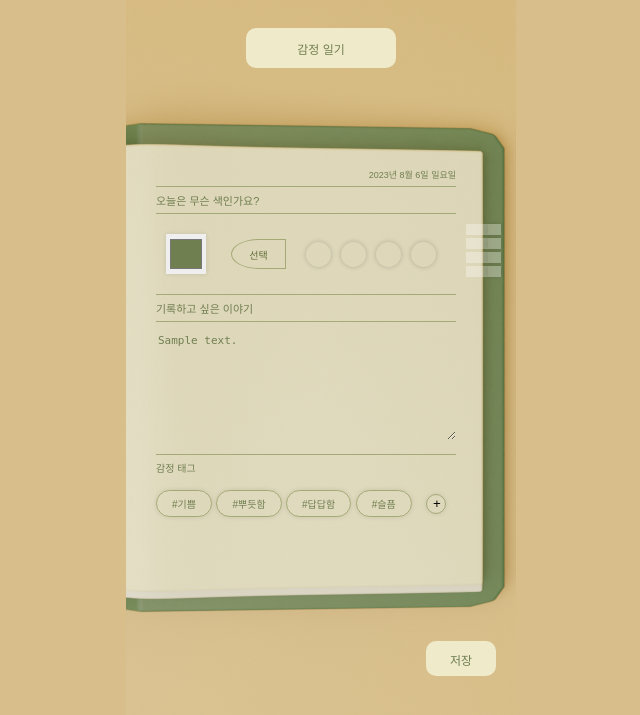
After one commit to moribkim/StepUp, a Django app: page /record_edit/1/ in a window 1280 px wide. The commit adds this page. Shown: the top 715 px of the page, without its empty margins (319-959 px from the left). Run offline with Django 4.2, Linux system fonts and the light colour scheme; tables that the repository leaves empty hold one stand-in row (values such as "Sample post").

Commit message:
record edit page

```diff
--- a/blanket/blanket/urls.py
+++ b/blanket/blanket/urls.py
@@ -32,5 +32,7 @@ urlpatterns = [
     path('account/',include('account.urls')),
     path('mood_calendar/', mood_calendar, name="mood_calendar"),
     path('mood_calendar/<int:year>-<int:month>-<int:day>/', mood_detail, name='mood_detail'),
+    path('record_edit/<int:id>/', record_edit, name="record_edit"),
+    path('record_update/<int:id>/', record_update, name="record_update"),
     path('quote/', home.quote, name='quote')
 ]
--- a/blanket/calenDar/templates/mood_detail.html
+++ b/blanket/calenDar/templates/mood_detail.html
@@ -34,6 +34,7 @@
             <li>{{ word.name }}</li>
         {% endfor %}
     </ul>
+    <a href="{% url 'record_edit' mood.id %}">수정하기</a>
 </body>
 
 </html>
--- a/blanket/calenDar/views.py
+++ b/blanket/calenDar/views.py
@@ -85,3 +85,14 @@ def get_mood_colors(date):
         return mood_colors
     else:
         return []
+
+def record_edit(request, id):
+    edit_mood = Mood.objects.get(id=id)
+    colors = edit_mood.color_set.all()
+    words = edit_mood.word_set.all()
+
+    # year = edit_mood.created_at.year
+    # month = edit_mood.created_at.month
+    # day = edit_mood.created_at.day
+
+    return render(request, 'record_edit.html', {'mood':edit_mood, 'colors': colors, 'words': words})
--- /dev/null
+++ b/blanket/record/templates/record_edit.html
@@ -0,0 +1,577 @@
+{% load static %}
+<!DOCTYPE html>
+<html lang="en">
+    <head>
+        <meta charset="UTF-8">
+        <meta http-equiv="X-UA-Compatible" content="IE=edge">
+        <meta name="viewport" content="width=device-width, initial-scale=1.0">
+        <title>Mood Record</title>
+    </head>
+    <body>
+        <div class="title">감정 일기</div>
+
+        <form method="post" id="mood-form" action="{% url 'record_update' mood.id %}">
+            {% csrf_token %}
+            <div id="date-display"></div>
+            <div class="sub-title">오늘은 무슨 색인가요?</div>
+            <div class="horizontal-container">
+                <div class="left">
+                    <div class="horizontal-container">
+                        <input type="color" id="colorpicker" value="#707f50">
+                        <button id="ok-button">선택</button>
+                    </div>
+                </div>
+                <div class="right" id="selected-colors-container">
+                    <div class="selected-color"></div>
+                    <div class="selected-color"></div>
+                    <div class="selected-color"></div>
+                    <div class="selected-color"></div>
+                </div>
+                <div class="sticky-note-container">
+                    <div class="sticky-note">
+                        <div class="color-rectangle"></div>
+                    </div>
+                    <div class="sticky-note">
+                        <div class="color-rectangle"></div>
+                    </div>
+                    <div class="sticky-note">
+                        <div class="color-rectangle"></div>
+                    </div>
+                    <div class="sticky-note">
+                        <div class="color-rectangle"></div>
+                    </div>
+                </div>
+            </div>
+
+            <div id="color-error">최대 4개만 선택하시오</div>
+            <div class="sub-title">기록하고 싶은 이야기</div>
+            <div class="vertical-container">
+                <div class="diary">
+                    <textarea class="textbox" name="text" rows="8" cols="50" placeholder="입력하세요...">{{mood.text}}</textarea>
+                </div>
+
+                <div class="small-title">감정 태그</div>
+                <div id="word-selection-container">
+                    <div class="word-row">
+                        <div class="word-choice">#기쁨</div>
+                        <div class="word-choice">#뿌듯함</div>
+                        <div class="word-choice">#답답함</div>
+                        <div class="word-choice">#슬픔</div>
+                        <button class="more-options-button">+</button>
+                    </div>
+                    <div class="more-options">
+                        <div id="more-options-container">
+                            <div class="word-row">
+                                <div class="word-choice">#상쾌함</div>
+                                <div class="word-choice">#고마움</div>
+                                <div class="word-choice">#두려움</div>
+                                <div class="word-choice">#불안함</div>
+                            </div>
+                            <div class="word-row">
+                                <div class="word-choice">#시원함</div>
+                                <div class="word-choice">#아늑함</div>
+                                <div class="word-choice">#서운함</div>
+                                <div class="word-choice">#우울함</div>
+                            </div>
+                        </div>
+                    </div>
+                </div>
+            </div>
+
+            <input type="hidden" name="selected_colors" id="selected-colors-input">
+            <input type="hidden" name="selected_words" id="selected-words-input">
+
+            <!--previous color-->
+            <div id="previous-colors-container" style="display: none;">
+                {% for color in colors %}
+                    {% if forloop.counter <= 4 %}
+                        <div class="previous-color" style="display: none;">{{ color.code }}</div>
+                    {% endif %}
+                {% endfor %}
+            </div>
+
+            <!--previous word-->
+            <div id="previous-words-container" style="display: none;">
+                {% for word in words %}
+                    {% if forloop.counter <= 4 %}
+                        <div class="previous-word" style="display: none;">{{ word.name }}</div>
+                    {% endif %}
+                {% endfor %}
+            </div>
+
+        </form>
+        <div class="submit-container"><input type="submit" id="submit-button" value="저장"></div>
+
+    </body>
+</html>
+
+<script>
+    var colorPicker = document.getElementById('colorpicker');
+    var okButton = document.getElementById('ok-button');
+    var selectedColorsContainer = document.getElementById('selected-colors-container');
+    var selectedColorsInput = document.getElementById('selected-colors-input');
+    var selectedColors = [];
+
+    var previousColors = document.querySelectorAll('.previous-color');
+
+    okButton.addEventListener('click', function(event) {
+        event.preventDefault(); // Prevent form submission
+
+        var selectedColor = colorPicker.value;
+        if (selectedColors.length >= 4) {
+            // Display error message
+            var errorMessage = document.getElementById('color-error');
+            errorMessage.style.display = 'inline';
+            okButton.disabled = true;
+        } else {
+            selectedColors.push(selectedColor);
+            addSelectedColorElement(selectedColor);
+            // Hide error message if previously displayed
+            var errorMessage = document.getElementById('color-error');
+            errorMessage.style.display = 'none';
+        }
+    });
+
+    function addSelectedColorElement(color) {
+        // Check if there are any empty containers
+        var emptyContainers = document.querySelectorAll('.selected-color:not(.filled)');
+        var emptyContainer = emptyContainers[0]; // Get the first empty container
+
+        if (emptyContainer) {
+            // Fill the first empty container with the selected color
+            emptyContainer.style.backgroundColor = color;
+            emptyContainer.classList.add('filled');
+
+            emptyContainer.addEventListener('mouseover', function () {
+                addUndoButton(emptyContainer);
+            });
+            emptyContainer.addEventListener('mouseout', function () {
+                removeUndoButton(emptyContainer);
+            });
+            emptyContainer.addEventListener('click', function () {
+                removeSelectedColor(color, emptyContainer);
+            });
+
+            updateSelectedColorsInput();
+        }
+    }
+
+    function addUndoButton(selectedColorElement) {
+        var undoButton = document.createElement('div');
+        undoButton.classList.add('undo-button');
+        undoButton.textContent = 'X';
+        undoButton.addEventListener('click', function (event) {
+            event.stopPropagation();
+            var color = selectedColorElement.style.backgroundColor;
+            removeSelectedColor(color, selectedColorElement);
+        });
+
+        selectedColorElement.appendChild(undoButton);
+    }
+
+    function removeUndoButton(selectedColorElement) {
+        var undoButton = selectedColorElement.querySelector('.undo-button');
+        if (undoButton) {
+            selectedColorElement.removeChild(undoButton);
+        }
+    }
+
+    function removeSelectedColor(color, element) {
+        var colorIndex = selectedColors.indexOf(color);
+        if (colorIndex !== -1) {
+            selectedColors.splice(colorIndex, 1);
+        }
+        element.style.backgroundColor = ''; // Clear the background color
+        element.classList.remove('filled'); // Remove the 'filled' class
+
+        updateSelectedColorsInput();
+
+        if (selectedColors.length < 4) {
+            okButton.disabled = false;
+        }
+    }
+
+    function updateSelectedColorsInput() {
+        selectedColorsInput.value = selectedColors.join(',');
+    }
+
+    function updateColorRectangles() {
+        var colorRectangles = document.querySelectorAll('.color-rectangle');
+
+        for (var i = 0; i < colorRectangles.length; i++) {
+            if (selectedColors[i]) {
+                colorRectangles[i].style.backgroundColor = selectedColors[i];
+            } else {
+                colorRectangles[i].style.backgroundColor = 'transparent';
+            }
+        }
+    }
+
+    function updateSelectedColorsInput() {
+        selectedColorsInput.value = selectedColors.join(',');
+        updateColorRectangles();
+    }
+
+    var wordChoices = document.querySelectorAll('.word-choice');
+    var moreOptionsButton = document.querySelector('.more-options-button');
+    var moreOptionsContainer = document.getElementById('more-options-container');
+    var selectedWords = [];
+
+    var previousWords = document.querySelectorAll('.previous-word');
+
+    // Load previous colors&words info
+    window.onload=function(){
+        event.preventDefault();
+
+        // (1) previous colors info
+        for (var i=0; i<previousColors.length; i++) {
+            var selectedColor = previousColors[i].innerHTML;
+            if (selectedColors.length >= 4) {
+                // Display error message
+                var errorMessage = document.getElementById('color-error');
+                errorMessage.style.display = 'inline';
+                okButton.disabled = true;
+            } else {
+                selectedColors.push(selectedColor);
+                addSelectedColorElement(selectedColor);
+                // Hide error message if previously displayed
+                var errorMessage = document.getElementById('color-error');
+                errorMessage.style.display = 'none';
+            }
+        }
+
+        // (2) previous words info
+        for (var i=0; i<previousWords.length; i++) {
+            var selectedWord = previousWords[i].innerHTML;
+
+            wordChoices.forEach(function(wordChoice) {
+                if (wordChoice.innerHTML == selectedWord) {
+                    toggleWordChoice(wordChoice);
+                }
+            });
+        }
+    }
+
+    wordChoices.forEach(function(wordChoice) {
+        wordChoice.addEventListener('click', function() {
+        toggleWordChoice(wordChoice);
+        });
+    });
+
+    moreOptionsButton.addEventListener('click', function(event) {
+        event.preventDefault(); // Prevent form submission
+        toggleMoreOptions();
+    });
+
+    function toggleWordChoice(wordChoice) {
+        var isSelected = wordChoice.dataset.selected === 'true';
+
+        if (isSelected) {
+          wordChoice.dataset.selected = 'false';
+          wordChoice.classList.remove('selected');
+        } else {
+          wordChoice.dataset.selected = 'true';
+          wordChoice.classList.add('selected');
+        }
+    }
+
+    function toggleMoreOptions() {
+        moreOptionsContainer.style.visibility =
+        moreOptionsContainer.style.visibility === 'hidden' ? 'visible' : 'hidden';
+    }
+</script>
+
+<script>
+    var submitButton = document.getElementById('submit-button');
+    submitButton.addEventListener('click', function() {
+
+        var selectedWords = Array.from(document.querySelectorAll('.word-choice[data-selected="true"]'));
+            var selectedWordsInput = document.getElementById('selected-words-input');
+            selectedWordsInput.value = selectedWords.map(function(word) {
+                return word.textContent;
+            }).join(',');
+
+        var form = document.getElementById('mood-form');
+        form.submit();
+    });
+</script>
+
+<script>
+    const currentDate = new Date();
+
+    const daysOfWeek = ['일요일', '월요일', '화요일', '수요일', '목요일', '금요일', '토요일'];
+
+    const year = currentDate.getFullYear();
+    const month = currentDate.getMonth() + 1;
+    const day = currentDate.getDate();
+    const dayOfWeek = daysOfWeek[currentDate.getDay()];
+
+    const formattedDate = `${year}년 ${month}월 ${day}일 ${dayOfWeek}`;
+
+    const dateDisplayElement = document.getElementById('date-display');
+    dateDisplayElement.textContent = formattedDate;
+</script>
+
+<style>
+    body {
+        text-align: center;
+        font-family: Arial, sans-serif;
+        display: flex;
+        flex-direction: column;
+        background: #D7BE8B;
+        background-image: url(/static/book_crop.png);
+        background-position: top;
+        background-repeat: no-repeat;
+        color: #707f50;
+    }
+
+    form {
+        width: 300px;
+        margin-top: 80px;
+        padding: 20px 0px;
+        margin-left: -30px;
+        background-color: transparent;
+        display: flex;
+        flex-direction: column;
+        align-self: center;
+        border-color: transparent;
+    }
+
+    .title {
+        font-size: 12px;
+        background-color: #efeaca;
+        border-radius: 10px;
+        width: 130px;
+        height: 20px;
+        display: flex;
+        justify-content: center;
+        align-items: center;
+        align-self: center;
+        padding: 10px;
+        margin-top: 20px;
+    }
+
+    .sub-title {
+        border-top: 0.5px solid #7D8D4899;
+        border-bottom: 0.5px solid #7D8D4899;
+        text-align: left;
+        font-size: 11px;
+        padding-top: 5px;
+        padding-bottom: 5px;
+    }
+
+    .small-title {
+        font-size: 10px;
+        border-top: 0.5px solid #7D8D4899;
+        text-align: left;
+        padding-top: 5px;
+        padding-bottom: 5px;
+    }
+
+    #colorpicker {
+        margin-right: 20px;
+        width: 40px;
+        height: 40px;
+        border: none;
+        box-shadow: 0px 0px 5px rgba(0, 0, 0, 0.1);
+        cursor: pointer;
+    }
+
+    #ok-button {
+        margin: 5px 10px 5px 5px;
+        width: 55px;
+        color: #64713a;
+        background: transparent;
+        border: 0.5px solid #7D8D4899;
+        border-radius: 15px;
+        font-size: 10px;
+        border-radius: 80% 0% 0% 80%;
+    }
+        #ok-button:hover, .more-options-button:hover {
+            cursor: pointer;
+            background-color: #ffffff95;
+        }
+
+    #selected-colors-container {
+        text-align: center;
+        display: flex;
+        align-self: center;
+    }
+
+    .selected-color {
+        position: relative;
+        display: inline-block;
+        width: 25px;
+        height: 25px;
+        border-radius: 50%;
+        margin: 5px;
+        cursor: pointer;
+        box-shadow: 0px 0px 5px rgba(0, 0, 0, 0.2);
+    }
+
+    .selected-color:hover {
+        opacity: 0.5;
+    }
+
+    .undo-button {
+        position: absolute;
+        top: 50%;
+        left: 50%;
+        transform: translate(-50%, -50%);
+        padding: 3px 4px;
+        border-radius: 50%;
+        background-color: white;
+        border: none;
+        font-size: 9px;
+        cursor: pointer;
+    }
+
+    #word-selection-container {
+        text-align: left;
+    }
+
+    .word-choice {
+        background: transparent;
+        border: 0.5px solid #7D8D4899;
+        border-radius: 15px;
+        font-size: 10px;
+        padding: 5px 15px;
+        display: inline-block;
+        cursor: pointer;
+        transition: background-color 0.3s ease;
+        box-shadow: 0px 0px 5px rgba(0, 0, 0, 0.1);
+    }
+
+        .word-choice:hover, .word-choice.selected {
+            background-color: #ffffff95;
+        }
+
+    .more-options {
+        display: flex;
+        align-items: center;
+    }
+
+    .more-options-button {
+        width: 20px;
+        height: 20px;
+        margin-left: 10px;
+        background: transparent;
+        border: 0.5px solid #7D8D4899;
+        border-radius: 50%;
+        cursor: pointer;
+        transition: background-color 0.3s ease;
+        box-shadow: 0px 0px 5px rgba(0, 0, 0, 0.1);
+    }
+
+    #more-options-container {
+        display: inline-block;
+        visibility: hidden;
+    }
+
+    .submit-container {
+        width: 350px;
+        align-self: center;
+    }
+
+    #submit-button {
+        cursor: pointer;
+        transition: background-color 0.3s ease;
+        font-size: 12px;
+        background-color: #efeaca;
+        color: #6e7e50;
+        border-radius: 10px;
+        width: 70px;
+        height: 35px;
+        display: flex;
+        justify-content: center;
+        padding: 10px;
+        margin-top: 20px;
+        border: transparent;
+        float: right;
+        position: relative;
+    }
+
+        #submit-button:hover {
+            background-color: #6e7e50;
+            color: #efeaca;
+        }
+
+    .horizontal-container {
+        display: flex;
+        flex-direction: row;
+        margin: 10px 5px;
+    }
+
+    .vertical-container {
+        display: flex;
+        flex-direction: column;
+        margin: 10px 0;
+    }
+
+    .diary {
+        border-radius: 10px;
+        padding-bottom: 10px;
+    }
+
+    .left {
+        border-radius: 10px;
+    }
+
+    .right {
+        border-radius: 10px;
+        text-align: left;
+    }
+
+    .textbox {
+        background-color: transparent;
+        width: -webkit-fill-available;
+        border: transparent;
+        font-size: 11px;
+        color: #707f50;
+    }
+
+    .textbox::placeholder {
+        color: #7D8D48;
+    }
+
+    #color-error {
+        font-size: 10px;
+        display: none;
+        color: red;
+        margin-bottom: 10px;
+        margin-top: -15px;
+    }
+
+    .word-row {
+        margin-top: 10px;
+    }
+
+    #date-display {
+        font-size: 9px;
+        text-align: right;
+        margin-bottom: 5px;
+    }
+
+    .color-rectangle {
+        width: 13px;
+        height: 11px;
+        background-color: transparent;
+        box-shadow: 0px 0px 5px rgba(0, 0, 0, 0.2);
+        transition: background-color 0.3s ease;
+        float: right;
+        opacity: 0.7;
+    }
+
+    .sticky-note {
+        width: 35px;
+        height: 11px;
+        background-color: rgba(255, 255, 255, 0.3);
+        margin-bottom: 3px;
+        position: relative;
+    }
+
+    .sticky-note-container {
+        left: 25px;
+        position: relative;
+    }
+</style>
```
Also changed, not shown: blanket/record/views.py (+40 -1 lines).
